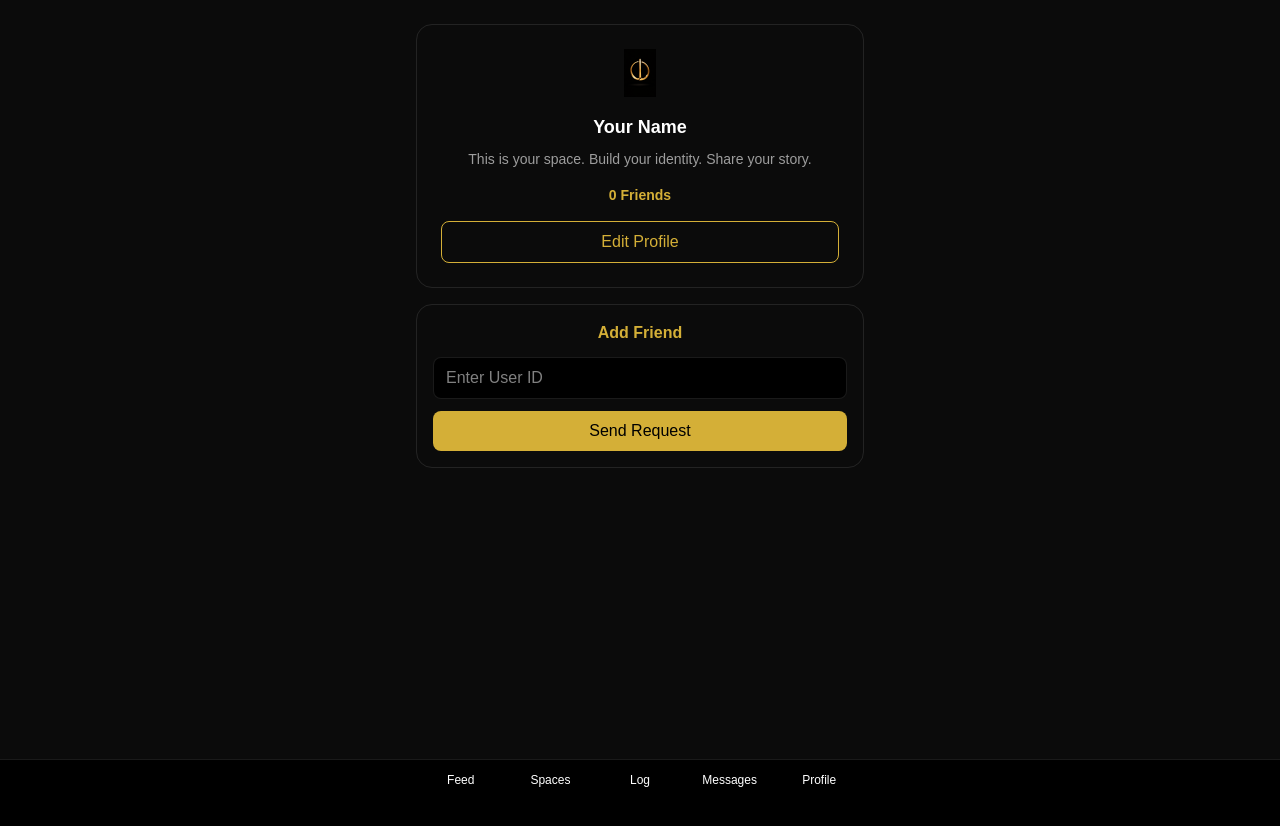
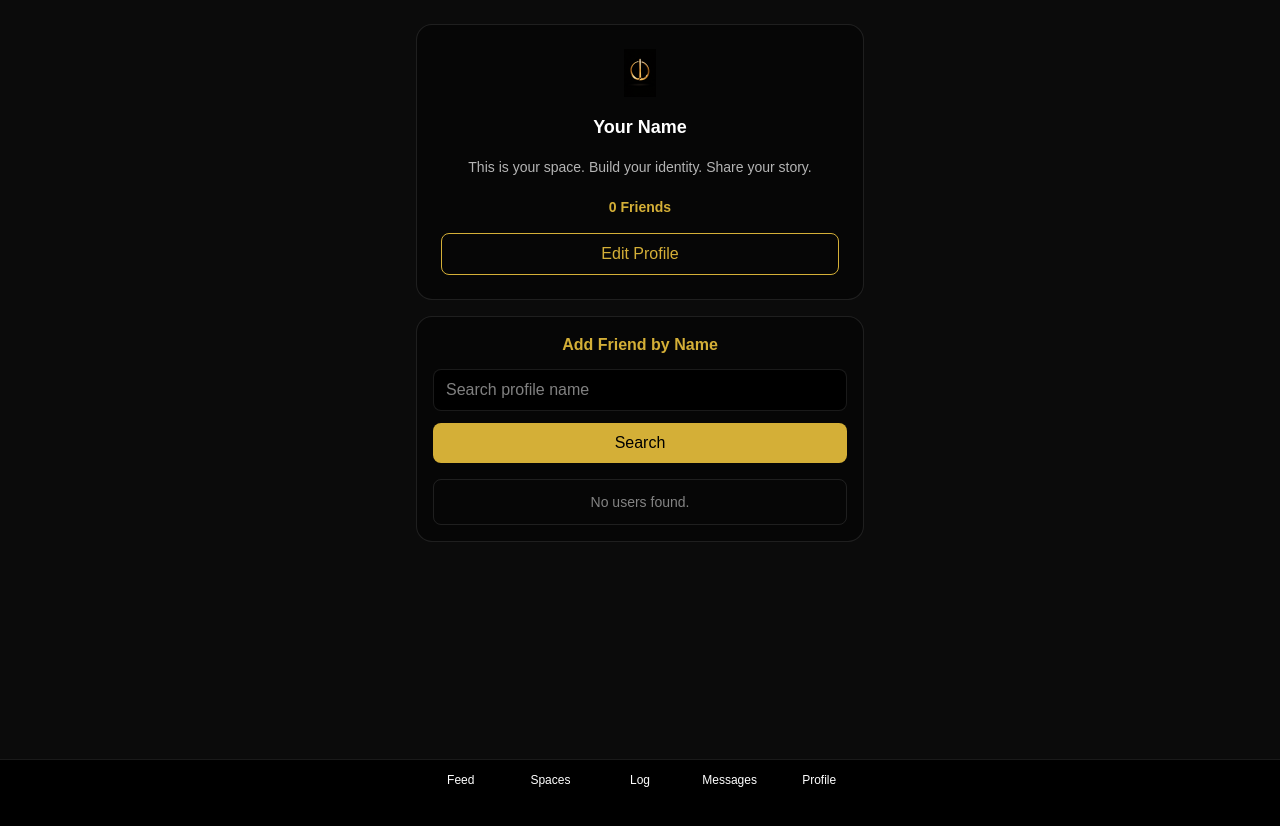
Before and after one commit to thewarnetworkpodcast-lgtm/war-network-beta, a Next.js app: page /profile in a window 1280 px wide. Shown: the top 826 px of the page. Built offline with nearby package versions, Linux system fonts and the light colour scheme.

Commit message:
add friend search by profile name

```diff
--- a/app/profile/page.tsx
+++ b/app/profile/page.tsx
@@ -2,6 +2,12 @@
 
 import { useEffect, useState } from "react";
 import { supabase } from "../lib/supabaseClient";
+
+type ProfileResult = {
+  id: string;
+  full_name: string | null;
+  email: string | null;
+};
 
 export default function ProfilePage() {
   const [profileName, setProfileName] = useState("Your Name");
@@ -9,11 +15,14 @@
     "This is your space. Build your identity. Share your story."
   );
   const [friendsCount, setFriendsCount] = useState(0);
-  const [targetUserId, setTargetUserId] = useState("");
   const [userId, setUserId] = useState("");
 
+  const [searchName, setSearchName] = useState("");
+  const [results, setResults] = useState<ProfileResult[]>([]);
+  const [searching, setSearching] = useState(false);
+
   useEffect(() => {
-    loadProfile();
+    void loadProfile();
   }, []);
 
   async function loadProfile() {
@@ -28,8 +37,8 @@
     const savedName = localStorage.getItem("war-profile-name");
     const savedBio = localStorage.getItem("war-profile-bio");
 
-    if (savedName) setProfileName(savedName);
-    if (savedBio) setProfileBio(savedBio);
+    if (savedName && savedName.trim()) setProfileName(savedName);
+    if (savedBio && savedBio.trim()) setProfileBio(savedBio);
 
     const { data } = await supabase
       .from("friends")
@@ -39,28 +48,71 @@
     if (data) setFriendsCount(data.length);
   }
 
-  async function sendFriendRequest() {
-    if (!targetUserId || targetUserId === userId) return;
+  async function searchByName() {
+    const cleanName = searchName.trim();
 
-    await supabase.from("friend_requests").insert([
+    if (!cleanName) {
+      setResults([]);
+      return;
+    }
+
+    setSearching(true);
+
+    const { data, error } = await supabase
+      .from("profiles")
+      .select("id, full_name, email")
+      .ilike("full_name", `%${cleanName}%`)
+      .limit(10);
+
+    if (error) {
+      console.error("Name search failed:", error);
+      setResults([]);
+      setSearching(false);
+      return;
+    }
+
+    const filtered = (data || []).filter((profile) => profile.id !== userId);
+    setResults(filtered as ProfileResult[]);
+    setSearching(false);
+  }
+
+  async function sendFriendRequest(receiverId: string) {
+    if (!userId || !receiverId || receiverId === userId) return;
+
+    const { data: existingPending } = await supabase
+      .from("friend_requests")
+      .select("id")
+      .eq("sender_id", userId)
+      .eq("receiver_id", receiverId)
+      .eq("status", "pending");
+
+    if (existingPending && existingPending.length > 0) {
+      alert("Request already sent");
+      return;
+    }
+
+    const { error } = await supabase.from("friend_requests").insert([
       {
         sender_id: userId,
-        receiver_id: targetUserId,
+        receiver_id: receiverId,
         status: "pending",
       },
     ]);
 
-    setTargetUserId("");
+    if (error) {
+      console.error("send request failed:", error);
+      alert("Could not send request");
+      return;
+    }
+
     alert("Friend request sent");
   }
 
   return (
-    <main className="min-h-screen bg-[#0b0b0b] text-white px-4 py-6 pb-24">
-      <div className="max-w-md mx-auto flex flex-col gap-4">
-
-        {/* PROFILE */}
-        <section className="rounded-2xl border border-white/10 p-6 text-center">
-          <div className="flex justify-center mb-4">
+    <main className="min-h-screen bg-[#0b0b0b] px-4 py-6 pb-24 text-white">
+      <div className="mx-auto flex w-full max-w-md flex-col gap-4">
+        <section className="rounded-2xl border border-white/10 bg-black/40 p-6 text-center">
+          <div className="mb-4 flex justify-center">
             <img
               src="/fracturelight.png"
               alt="Fracturelight"
@@ -70,40 +122,70 @@
 
           <h1 className="text-lg font-semibold">{profileName}</h1>
 
-          <p className="text-white/60 text-sm mt-2">
-            {profileBio}
-          </p>
+          <p className="mt-3 text-sm leading-7 text-white/70">{profileBio}</p>
 
-          <p className="text-[#D4AF37] mt-4 text-sm font-semibold">
+          <p className="mt-4 text-sm font-semibold text-[#D4AF37]">
             {friendsCount} Friends
           </p>
 
-          <button className="mt-4 w-full border border-[#D4AF37] rounded-lg py-2 text-[#D4AF37]">
+          <button className="mt-4 w-full rounded-lg border border-[#D4AF37] py-2 text-[#D4AF37]">
             Edit Profile
           </button>
         </section>
 
-        {/* ADD FRIEND */}
-        <section className="rounded-2xl border border-white/10 p-4 text-center">
-          <h2 className="text-[#D4AF37] font-semibold mb-3">
-            Add Friend
+        <section className="rounded-2xl border border-white/10 bg-black/40 p-4 text-center">
+          <h2 className="mb-3 font-semibold text-[#D4AF37]">
+            Add Friend by Name
           </h2>
 
           <input
-            value={targetUserId}
-            onChange={(e) => setTargetUserId(e.target.value)}
-            placeholder="Enter User ID"
-            className="w-full rounded-lg bg-black border border-white/10 px-3 py-2 text-sm mb-3 outline-none"
+            value={searchName}
+            onChange={(e) => setSearchName(e.target.value)}
+            placeholder="Search profile name"
+            className="mb-3 w-full rounded-lg border border-white/10 bg-black px-3 py-2 text-sm outline-none"
           />
 
           <button
-            onClick={sendFriendRequest}
-            className="w-full bg-[#D4AF37] text-black rounded-lg py-2 text-sm font-semibold"
+            onClick={searchByName}
+            className="w-full rounded-lg bg-[#D4AF37] py-2 text-sm font-semibold text-black"
           >
-            Send Request
+            Search
           </button>
+
+          <div className="mt-4 flex flex-col gap-2">
+            {searching ? (
+              <div className="rounded-lg border border-white/10 py-3 text-center text-sm text-white/50">
+                Searching...
+              </div>
+            ) : results.length === 0 ? (
+              <div className="rounded-lg border border-white/10 py-3 text-center text-sm text-white/50">
+                No users found.
+              </div>
+            ) : (
+              results.map((profile) => (
+                <div
+                  key={profile.id}
+                  className="rounded-lg border border-white/10 p-3 text-left"
+                >
+                  <p className="text-sm font-semibold text-white">
+                    {profile.full_name || "Unnamed User"}
+                  </p>
+
+                  <p className="mt-1 break-all text-xs text-white/50">
+                    {profile.email || "No email shown"}
+                  </p>
+
+                  <button
+                    onClick={() => sendFriendRequest(profile.id)}
+                    className="mt-3 w-full rounded-lg bg-[#D4AF37] py-2 text-sm font-semibold text-black"
+                  >
+                    Add Friend
+                  </button>
+                </div>
+              ))
+            )}
+          </div>
         </section>
-
       </div>
     </main>
   );
```
